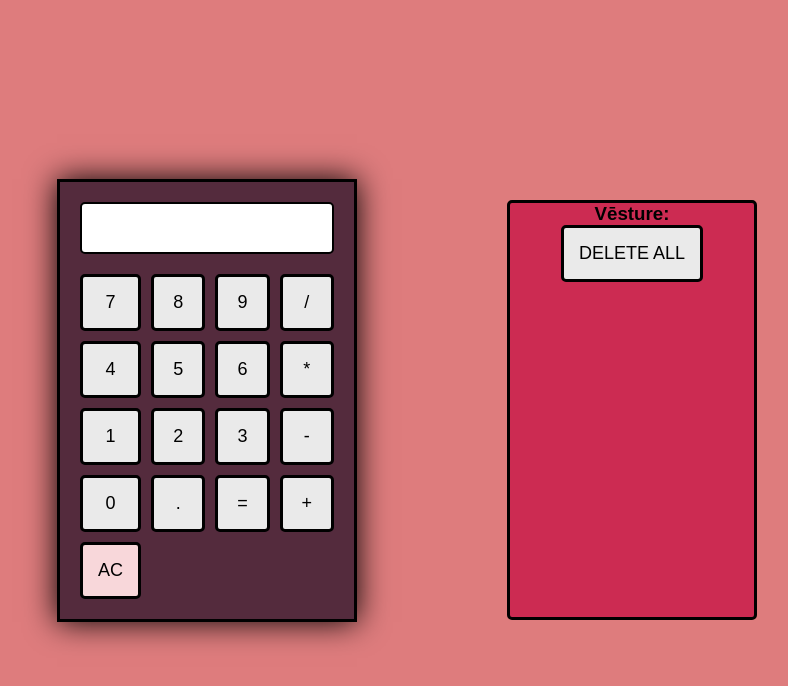
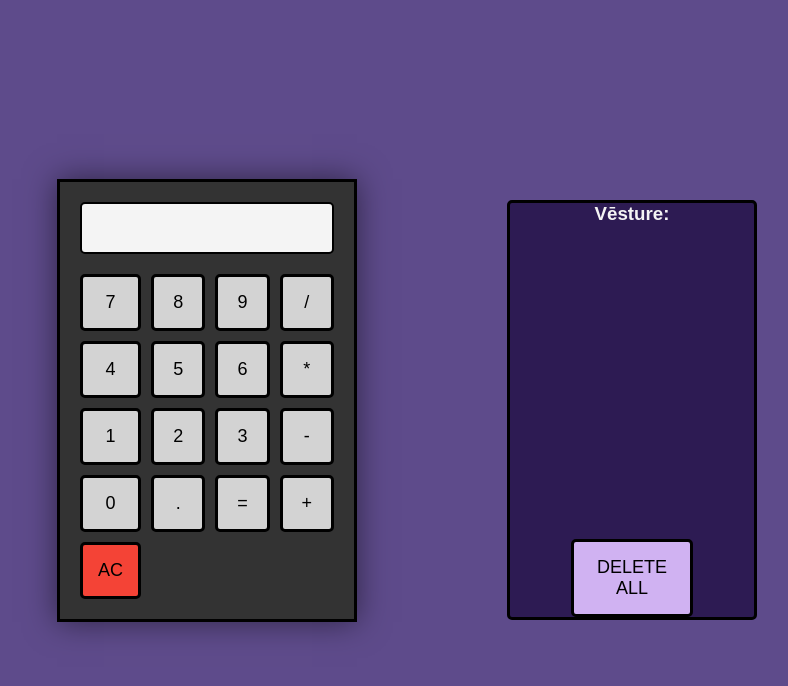
Before and after one commit to dupitrs/Kalkulat, a plain HTML site: page index.html in a window 1280 px wide. Shown: the whole page, without its empty margins (233-1021 px from the left). Drawn offline with Linux system fonts and the light colour scheme.

Commit message:
Raivis Reinfelds

```diff
--- a/index.html
+++ b/index.html
@@ -43,7 +43,10 @@
         <ul id="historyList">
 
         </ul>
-        <button onclick="clearHistory()">DELETE ALL</button>
+
+
+        <button id="but" onclick="clearHistory()">DELETE ALL</button>
+
     </div>
 
     <script src="script.js"></script>
--- a/script.js
+++ b/script.js
@@ -60,8 +60,8 @@ function calculate() {
 
 function addToHistory(expression, result) {
     history.push({ expression, result });
-    if (history.length > 5) {
-        history.shift(); // Limit history to 3 items
+    if (history.length > 4) {
+        history.shift();
     }
     localStorage.setItem('history', JSON.stringify(history));
     updateHistory();
--- a/style.css
+++ b/style.css
@@ -10,15 +10,15 @@ body {
     justify-content: center;
     align-items: center;
     height: 100vh;
-    background-color: #DE7C7D;
+    background-color: #5e4b8b;
 }
 
 .calculator {
-    background-color: #542b3d;
+    background-color: #333333;
     padding: 20px;
     width: 300px;
     border: 3px solid #000000;
-    box-shadow: 0px 0px 30px rgba(0, 0, 0, 50);
+    box-shadow: 0px 0px 30px rgba(0, 0, 0, 0.5);
 }
 
 .display {
@@ -32,6 +32,7 @@ input {
     font-size: 24px;
     border: 2px solid #000000;
     border-radius: 5px;
+    background-color: #f4f4f4;
 }
 
 .buttons {
@@ -43,7 +44,7 @@ input {
 button {
     padding: 15px;
     font-size: 18px;
-    background-color: #eaeaea;
+    background-color: #d3d3d3;
     border: 3px solid #000000;
     border-radius: 5px;
     cursor: pointer;
@@ -51,15 +52,15 @@ button {
 }
 
 button:hover {
-    background-color: #ffb3b3;
+    background-color: #b8b8b8;
 }
 
 button:active {
-    background-color: #ccc;
+    background-color: #999999;
 }
 
 button.clear {
-    background-color: #f8d7da;
+    background-color: #f44336;
 }
 
 .history {
@@ -67,10 +68,11 @@ button.clear {
     margin-left: 150px;
     height: 420px;
     width: 250px;
-    background-color: #CC2B52;
+    background-color: #2d1b53;
     border-radius: 5px;
     border: 3px solid #000000;
     text-align: center;
+    position: relative;
 }
 
 #historyList {
@@ -79,7 +81,7 @@ button.clear {
 }
 
 #historyList li {
-    background-color: #f5b990;
+    background-color: #9e75cc;
     padding: 8px;
     margin-bottom: 5px;
     display: flex;
@@ -87,11 +89,33 @@ button.clear {
 }
 
 #historyList li button {
-    background-color: #f1f1f1;
+    background-color: #d0b2f2;
     border: none;
     cursor: pointer;
 }
 
 #historyList li button:hover {
-    background-color: #e2e2e2;
+    background-color: #e2d3f9;
 }
+
+h3{
+    color: #f4f4f4;
+}
+
+
+/* .history button{
+    position: absolute;
+    bottom: 0;
+    left: 50%;
+    transform: translateX(-50%);
+    background-color: #d0b2f2;
+
+} */
+
+#but{
+    position: absolute;
+    bottom: 0;
+    left: 50%;
+    transform: translateX(-50%);
+    background-color: #d0b2f2;
+}
```
